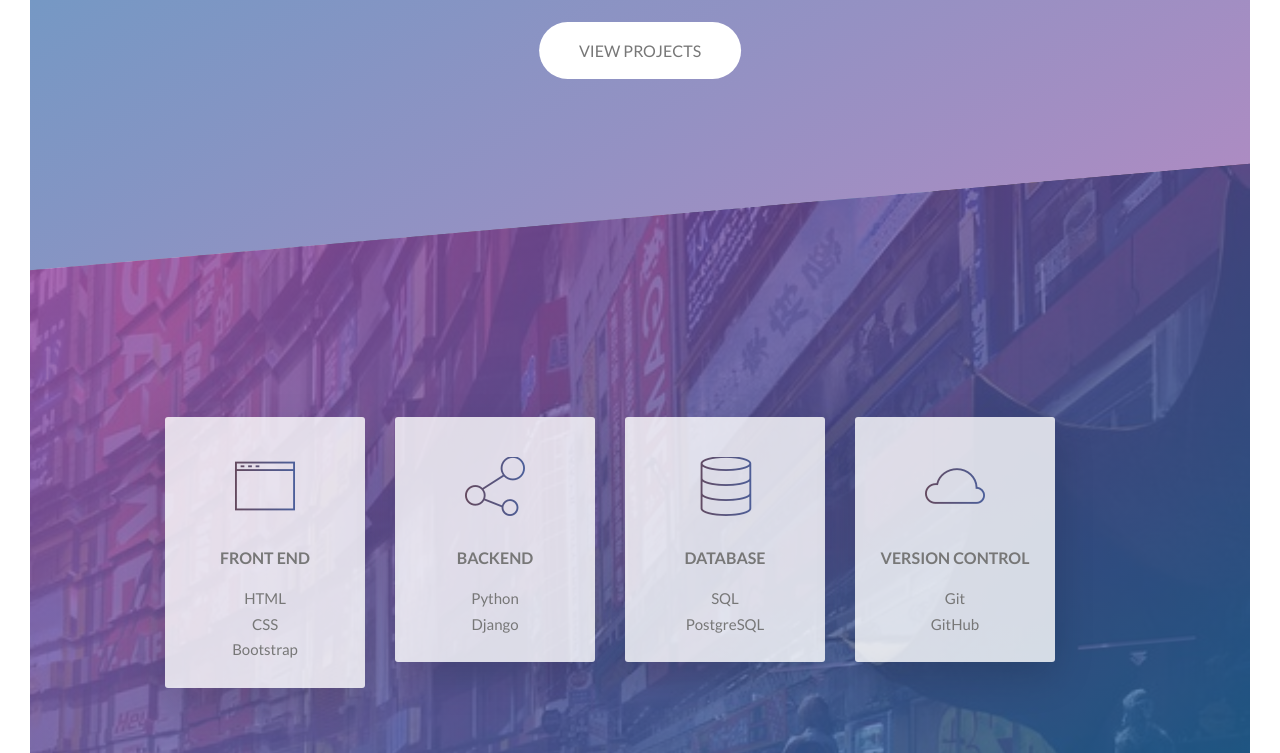
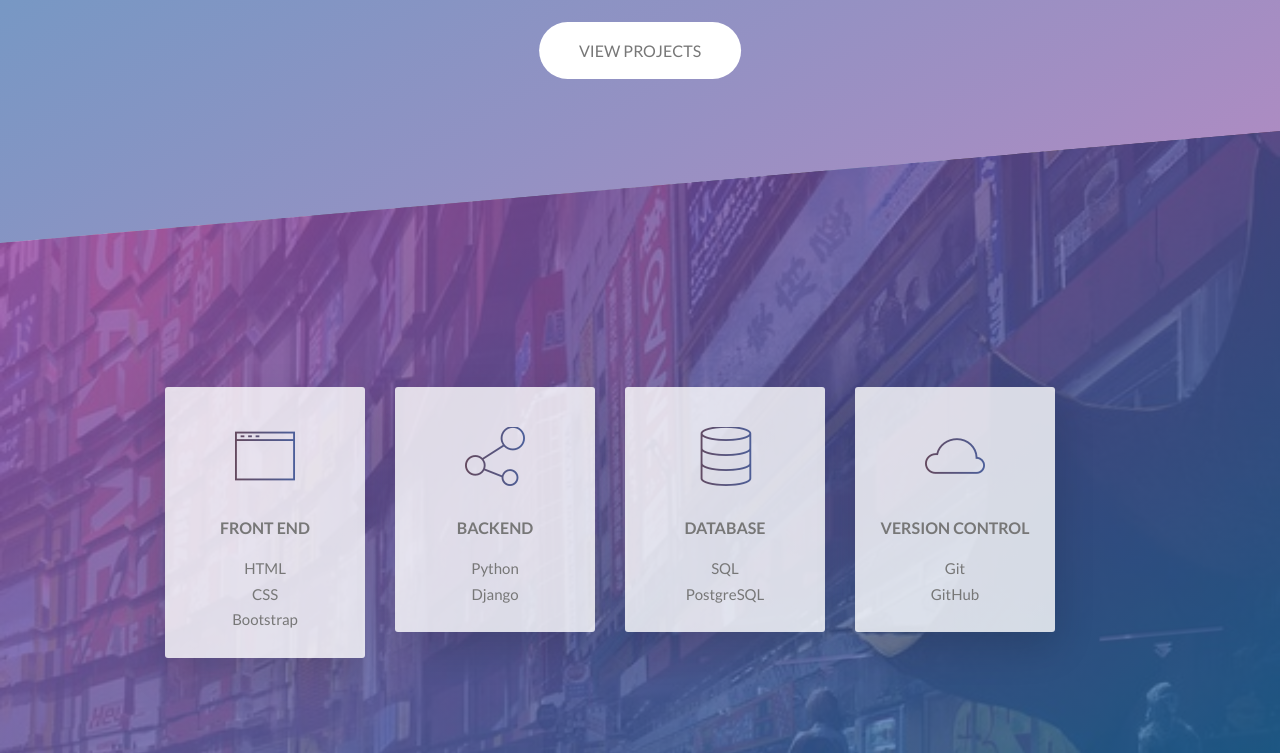
Before and after one commit to MarkdenToom/markdentoom.com, a website: page index.html in a window 1280 px wide. Shown: the part 373-1126 px from the top of the page. Drawn offline with nearby package versions, Linux system fonts and the light colour scheme.

Commit message:
Update style.css

```diff
--- a/css/style.css
+++ b/css/style.css
@@ -26,7 +26,7 @@ html {
 
 body {
   box-sizing: border-box;
-  padding: 3rem; }
+  padding: 0rem; }
   @media (max-width: 56.25em) {
     body {
       padding: 0; } }
```
